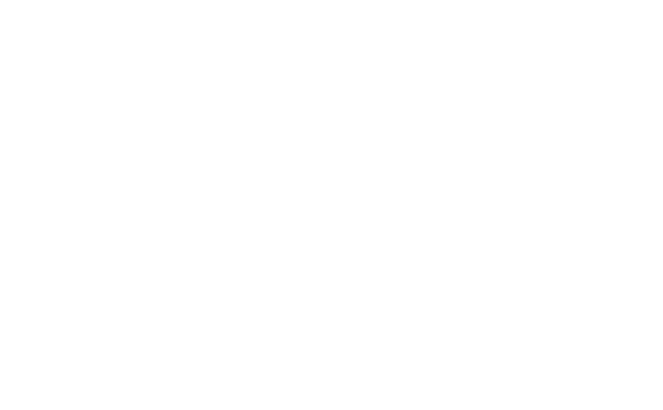
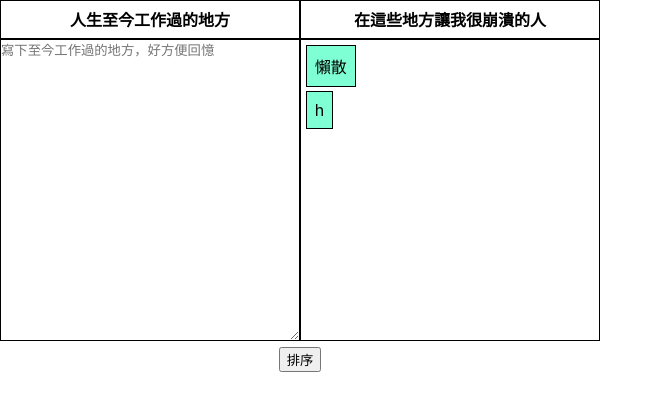
Before and after one commit to liang256/react-flower-exercise, a React (Create React App) app: page /options in a window 1280 px wide. Shown: the top 410 px of the page, without its empty margins (0-663 px from the left). Built offline with nearby package versions, Linux system fonts and the light colour scheme.

Commit message:
refactor: make options
- rewrite all components in more simple structure
- editable factor (click to edit, remove if empty str given)

```diff
--- a/src/App.js
+++ b/src/App.js
@@ -5,6 +5,7 @@
 import PurposePage from './PurposePage';
 import ColleagueFactors from './ColleagueFactors';
 import Compare from './Compare';
+import OptionTable from './OptionTable';
 
 function App() {
   return (
@@ -38,6 +39,9 @@
             <Route path='/compare'>
               <Compare/>
             </Route>
+            <Route path='/options'>
+              <OptionTable/>
+            </Route>
         </Switch>
     </div>
   );
--- /dev/null
+++ b/src/OptionTable.css
@@ -0,0 +1,28 @@
+.row {
+    display: flex;
+    width: 600px;
+}
+
+.column {
+    padding: 0;
+    border: solid 0.1px;
+    width: 50%;
+}
+
+.header {
+    font-weight: bold;
+    margin: 0.4rem;
+}
+
+.factor {
+    background-color: aquamarine;
+    border: solid 0.1px;
+}
+
+.row.space-evenly {
+    justify-content: space-evenly;
+}
+
+button {
+    margin: 0.4rem;
+}
--- /dev/null
+++ b/src/OptionTable.js
@@ -0,0 +1,98 @@
+import React from 'react'
+import './OptionTable.css'
+
+class OptionTable extends React.Component {
+    constructor(props) {
+        super(props)
+        this.state = {
+            factors: ['懶散', 'h'],
+            editingKey: null
+        }
+    }
+    handleFactorClick(key) {
+        // console.log('factor click', key)
+        this.setState({
+            editingKey: key
+        })
+    }
+    handleFactorInputKeyDown(e) {
+        if (e.key === 'Enter') {
+            if (e.target.value == '') {
+
+            }
+            // update target factor
+            const key = e.target.defaultValue
+            const newValue = e.target.value
+            const newFactors = this.state.factors.slice()
+            for (var i = 0; i < newFactors.length; i++) {
+                if (newFactors[i] == key) {
+                    if (newValue == '') {
+                        // remove the factor
+                        newFactors.splice(i, 1)
+                    } else {
+                        newFactors[i] = newValue
+                    }
+                }
+            }
+            this.setState({
+                factors: newFactors,
+                editingKey: null
+            })
+        }
+    }
+    handleSortClick() {
+        console.log('start to sort: ', this.state.factors)
+    }
+    render() {
+        const factors = this.state.factors.map((factor) => {
+            return (
+                <Factor
+                    value={factor}
+                    isEditing={this.state.editingKey == factor ? true : false}
+                    key={factor}
+                    onClick={() => this.handleFactorClick(factor)}
+                    onKeyDown={(e) => this.handleFactorInputKeyDown(e)}
+                />
+            )
+        })
+
+        return (
+            <div>
+                <div className='table'>
+                    <div className='row'>
+                        <div className='column row space-evenly'>
+                            <span className='header'>人生至今工作過的地方</span>
+                        </div>
+                        <div className='column row space-evenly'>
+                            <span className='header'>在這些地方讓我很崩潰的人</span>
+                        </div>
+                    </div>
+                    <div className='row'>
+                        <textarea className='column' rows="20" placeholder="寫下至今工作過的地方，好方便回憶"></textarea>
+                        <div className='column'>{factors}</div>
+                    </div>
+                </div>
+                <div className='row space-evenly'>
+                    <button onClick={ () => this.handleSortClick() }>排序</button>
+                </div>
+            </div>
+        )
+    }
+}
+
+function Factor(props) {
+    return (
+        <div
+            className='factor'
+            onClick={props.onClick}
+        >
+            {
+                props.isEditing
+                ? <input defaultValue={props.value} onKeyDown={(e)=>props.onKeyDown(e)} autoFocus></input>
+                : props.value
+            }
+        </div>
+    )
+}
+
+export default OptionTable
```
